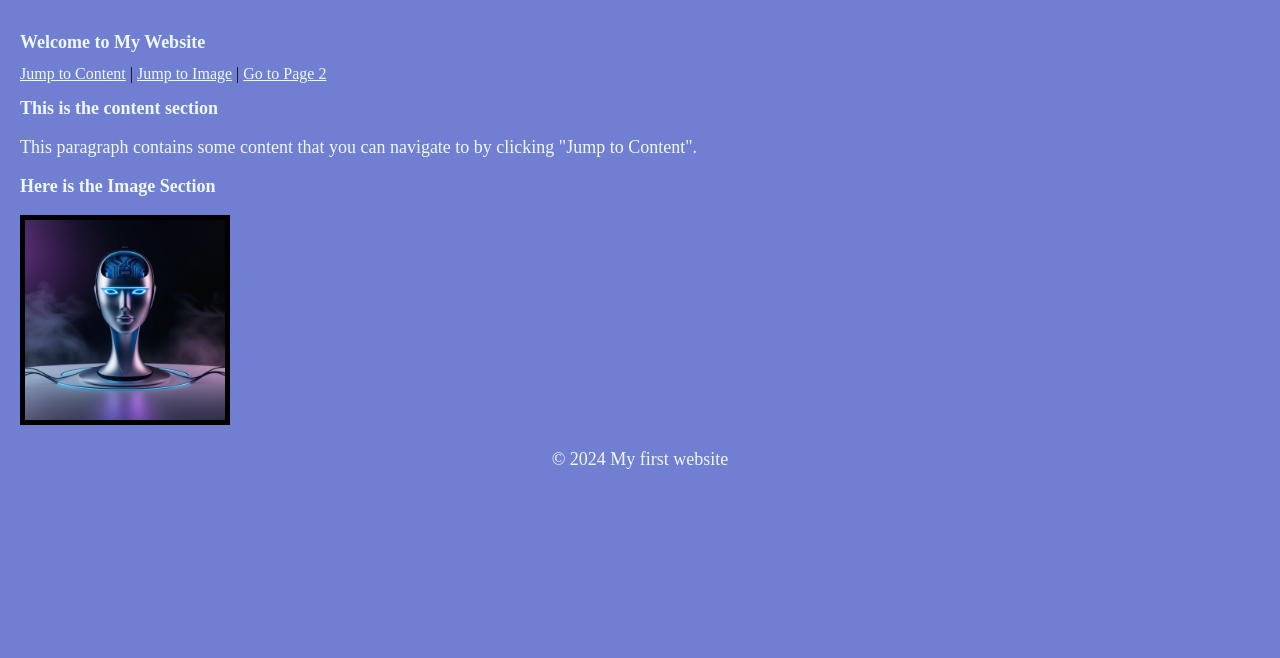
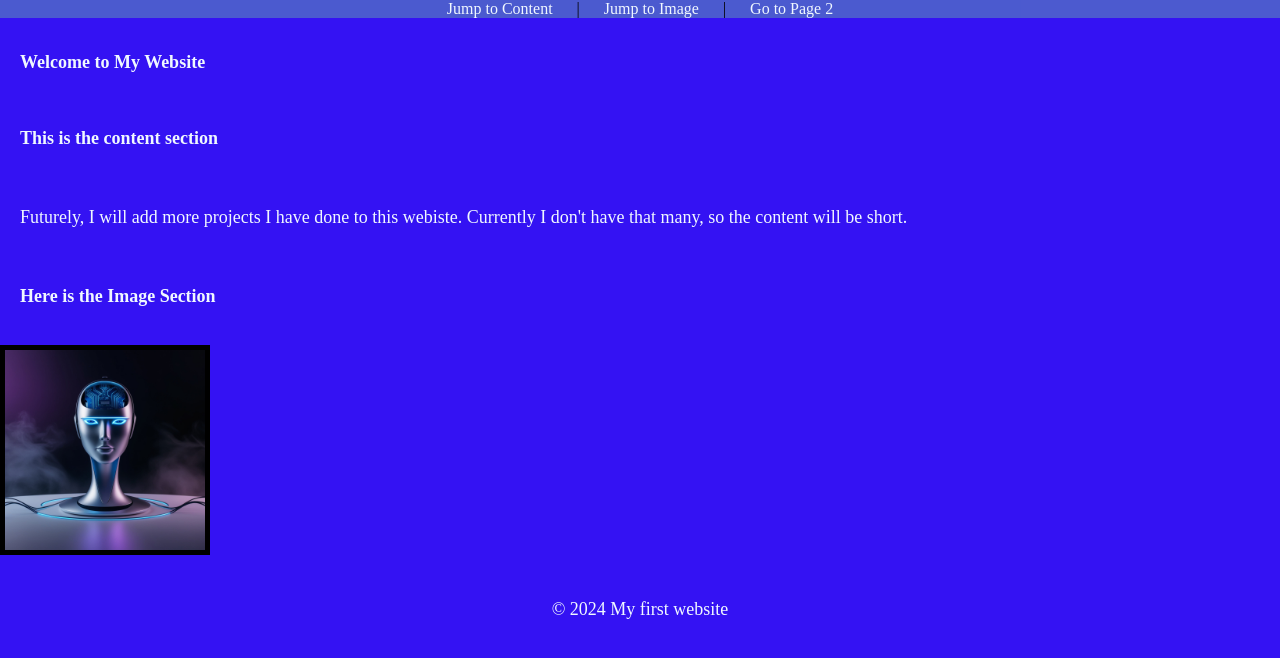
Before and after one commit to DanielAGaiSil/front_rep, a plain HTML site: page html projects/index.html in a window 1280 px wide. Drawn offline with Linux system fonts and the light colour scheme.

Commit message:
Adjustments.
I haven't finished this one yet, will do later.

```diff
--- a/html projects/index.html
+++ b/html projects/index.html
@@ -14,7 +14,7 @@
         <h1><strong>Welcome to My Website</strong></h1>
     </header>
 
-    <nav>
+    <nav class="navbar">
         <a href="#content">Jump to Content</a> |
         <a href="#image">Jump to Image</a> |
         <a href="page2.html">Go to Page 2</a>
@@ -22,7 +22,7 @@
 
     <section id="content">
         <h2>This is the content section</h2>
-        <p>This paragraph contains some content that you can navigate to by clicking "Jump to Content".</p>
+        <p>Futurely, I will add more projects I have done to this webiste. Currently I don't have that many, so the content will be short.</p>
     </section>
 
     <section id="image">
--- a/html projects/styles.css
+++ b/html projects/styles.css
@@ -1,14 +1,15 @@
-body{
+html, body{
     font-family: 'Times New Roman', Times, serif;
-    background-color: #5d6ecce0;
+    background-color: #3412f3;
     margin: 0;
-    padding: 20px;
-    ;
+    padding: 0;
+    padding-top: 10px;
 }
 
 h1, h2, h3 {
     color: aliceblue;
     font-size: large;
+    padding: 20px;
 }
 
 a{
@@ -33,6 +34,7 @@ footer{
 p{
     color: aliceblue;
     font-size: large;
+    padding: 20px;
 }
 li{
     color: aliceblue;
@@ -46,3 +48,21 @@ li{
 .display{
     font-size: large;
 }
+.navbar{
+    position: fixed;
+    top: 0;
+    width: 100%;
+    background-color: #5c8ab89a;
+    text-align: center;
+    z-index: 1000;
+
+}
+.navbar a{
+    color: aliceblue;
+    padding: 14px 20px;
+    text-decoration: none;
+}
+.navbar a:hover{
+    background-color: rgba(0, 0, 0, 0);
+    color: blueviolet;
+}
```
